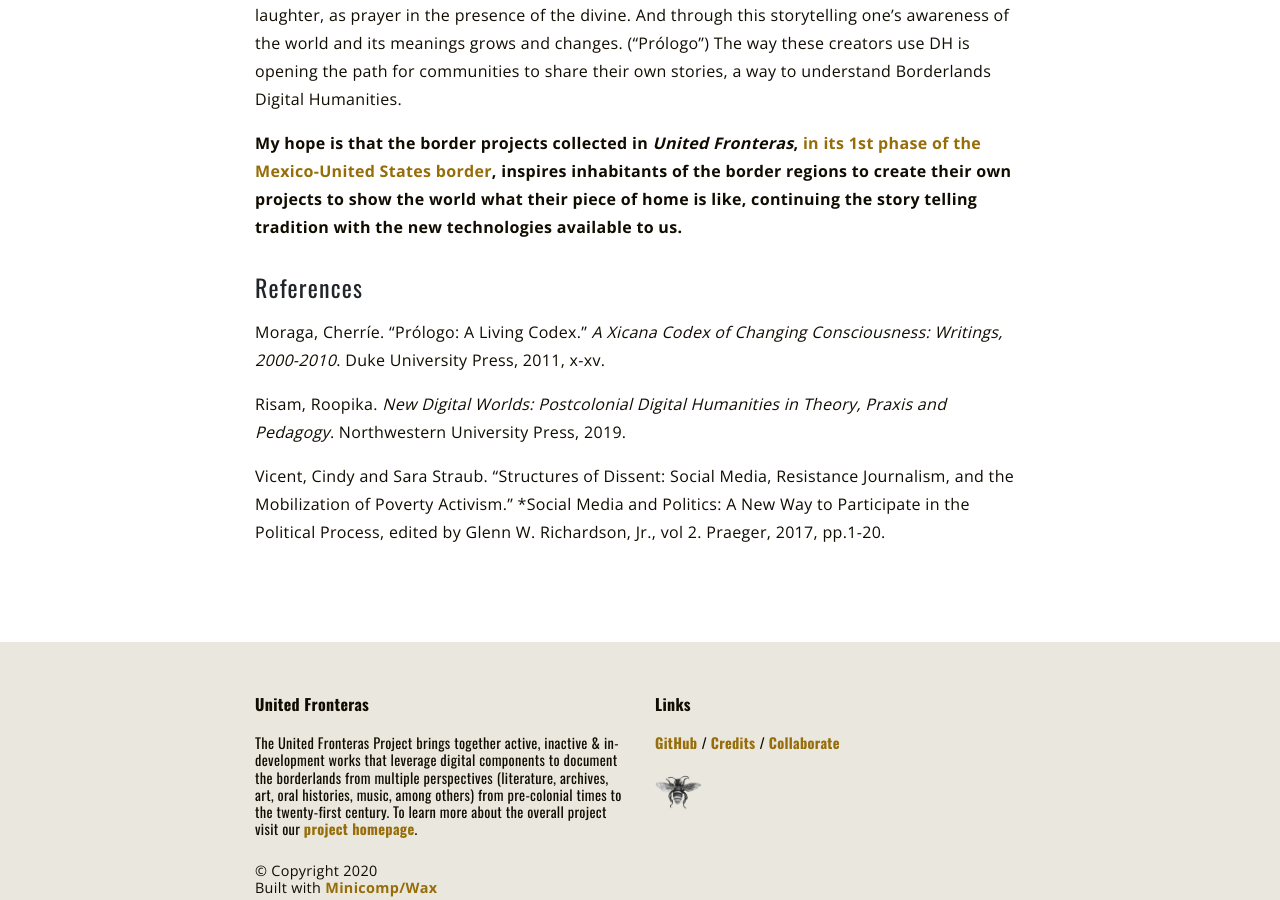
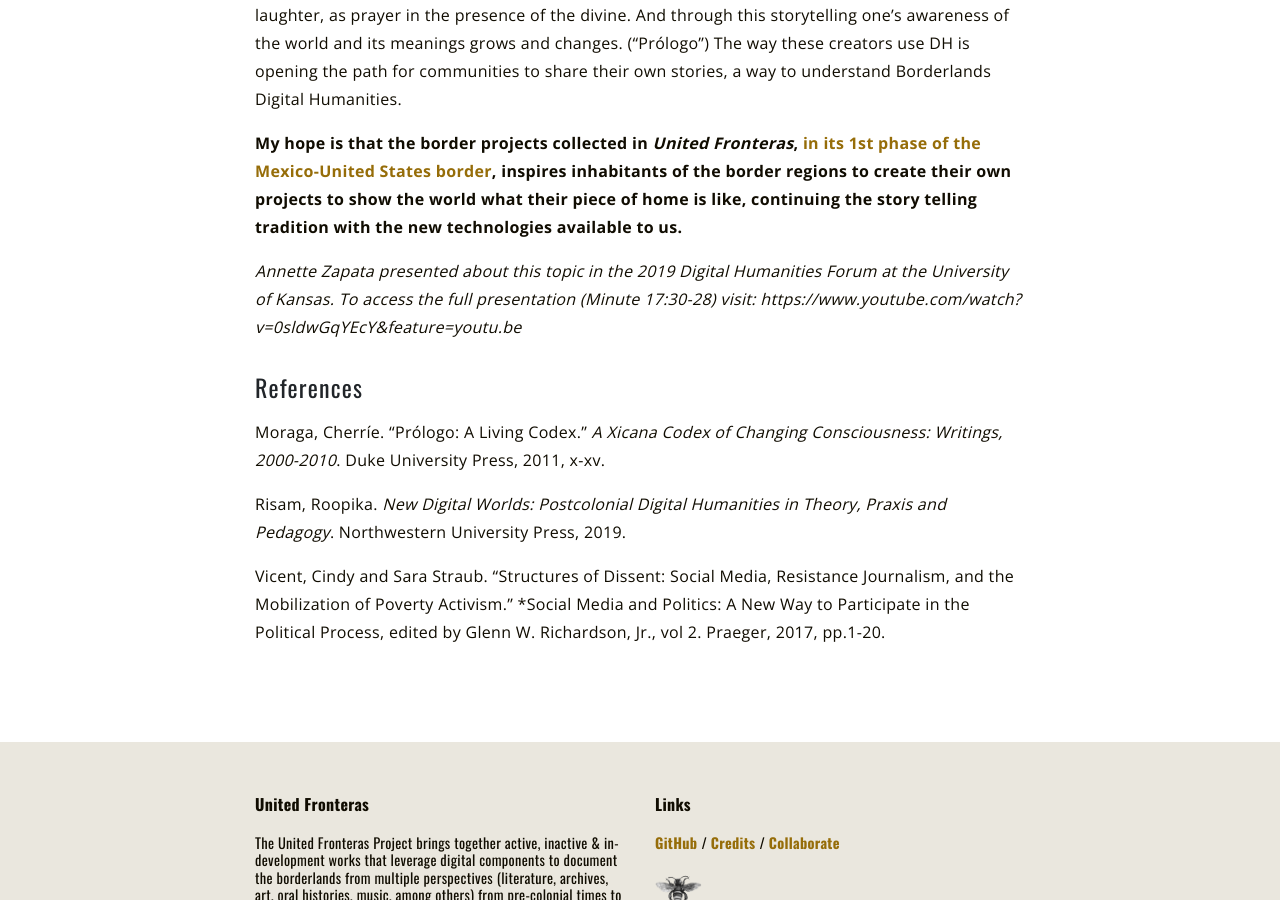
Before and after one commit to unitedfronteras/ufexhibition_mexusa, a Jekyll site: the page built from _reflections/zapata.md, in a window 1280 px wide and 900 px high, scrolled down 2117 px. Built offline with Jekyll 4.4.1, drawn with Linux system fonts in a browser that asks for light colours.

Commit message:
Update zapata.md

```diff
--- a/_reflections/zapata.md
+++ b/_reflections/zapata.md
@@ -21,6 +21,7 @@ The way these creators use DH is opening the path for communities to share their
 
 **My hope is that the border projects collected in *United Fronteras*, [in its 1st phase of the Mexico-United States border](https://unitedfronteras.github.io/projects/), inspires inhabitants of the border regions to create their own projects to show the world what their piece of home is like, continuing the story telling tradition with the new technologies available to us.**
 
+*Annette Zapata presented about this topic in the 2019 Digital Humanities Forum at the University of Kansas. To access the full presentation (Minute 17:30-28) visit: https://www.youtube.com/watch?v=0sldwGqYEcY&feature=youtu.be*
 
 ### References
 
```
